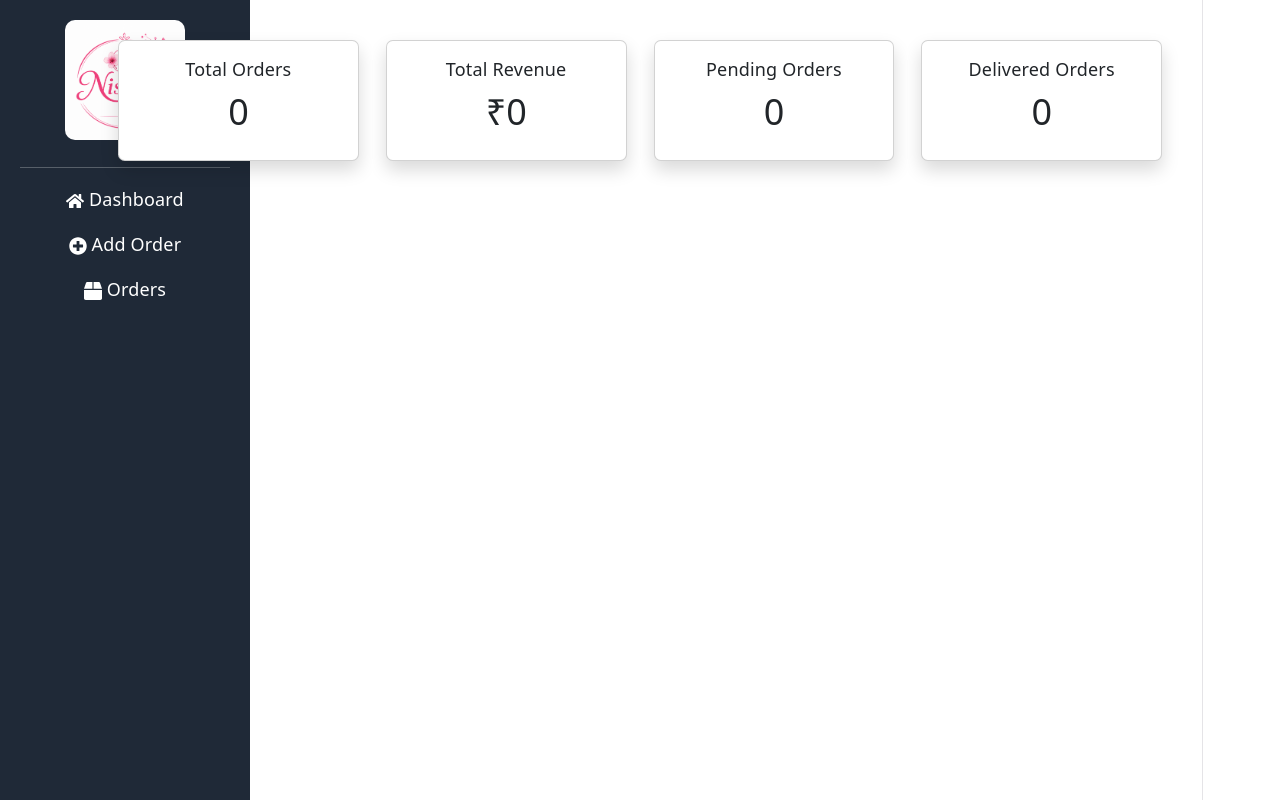
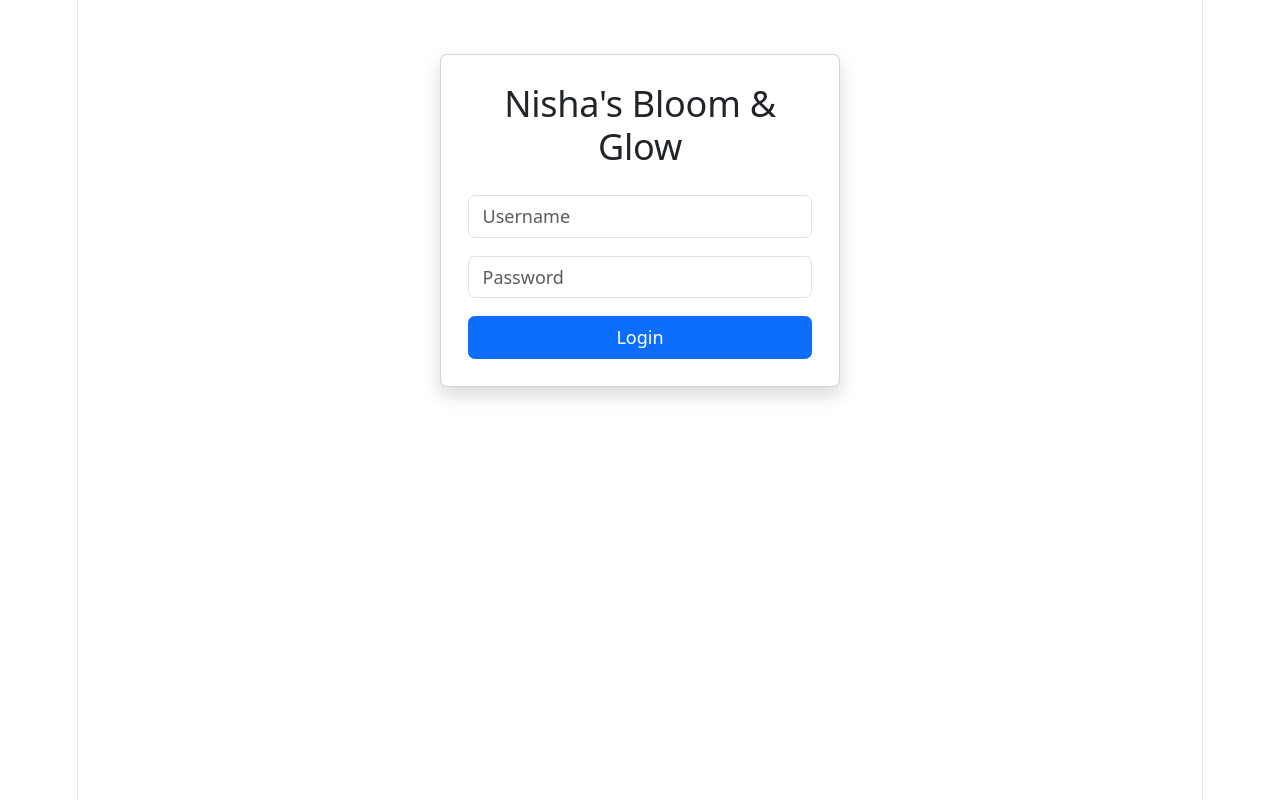
Before and after one commit to Arsathahamed/nisha-glow-pack, a React (Vite) app: page / in a window 1280 px wide. Built offline with nearby package versions, Linux system fonts and the light colour scheme; no server answers; the database is empty.

Commit message:
Added login page

```diff
--- a/src/App.jsx
+++ b/src/App.jsx
@@ -1,6 +1,6 @@
 import { BrowserRouter, Routes, Route } from "react-router-dom";
 import { useState } from "react";
-
+import Login from "./pages/Login";
 import Sidebar from "./components/Sidebar";
 
 import Dashboard from "./pages/Dashboard";
@@ -9,12 +9,22 @@ import Orders from "./pages/Orders";
 
 function App() {
 
+const [isLoggedIn, setIsLoggedIn] = useState(
+  localStorage.getItem("loggedIn") === "true"
+);
+
   const [editingOrder, setEditingOrder] =
     useState(null);
 
   const [refreshDashboard, setRefreshDashboard] =
     useState(0);
-
+if (!isLoggedIn) {
+  return (
+    <Login
+      setIsLoggedIn={setIsLoggedIn}
+    />
+  );
+}
   return (
     <BrowserRouter>
 
--- a/src/components/Sidebar.jsx
+++ b/src/components/Sidebar.jsx
@@ -21,7 +21,7 @@ function Sidebar() {
         top: 0
       }}
     >
-     <div className="text-center mb-4">
+     <div className="mb-4">
   <img
     src={logo}
     alt="Nisha's"
@@ -66,7 +66,15 @@ function Sidebar() {
         >
           <FaBox /> Orders
         </Link>
-
+            <button
+            className="btn btn-danger w-100 mt-5"
+            onClick={() => {
+                localStorage.removeItem("loggedIn");
+                window.location.reload();
+            }}
+            >
+            Logout
+            </button>
       </div>
     </div>
   );
--- /dev/null
+++ b/src/pages/Login.jsx
@@ -0,0 +1,64 @@
+import { useState } from "react";
+
+function Login({ setIsLoggedIn }) {
+  const [username, setUsername] = useState("");
+  const [password, setPassword] = useState("");
+
+  const login = (e) => {
+    e.preventDefault();
+
+    if (
+      username === "admin" &&
+      password === "Nisha@123"
+    ) {
+      localStorage.setItem("loggedIn", "true");
+      setIsLoggedIn(true);
+    } else {
+      alert("Invalid Login");
+    }
+  };
+
+  return (
+    <div className="container mt-5">
+      <div
+        className="card p-4 shadow mx-auto"
+        style={{ maxWidth: "400px" }}
+      >
+        <h2 className="mb-4">
+          Nisha's Bloom & Glow
+        </h2>
+
+        <form onSubmit={login}>
+          <input
+            type="text"
+            className="form-control mb-3"
+            placeholder="Username"
+            value={username}
+            onChange={(e) =>
+              setUsername(e.target.value)
+            }
+          />
+
+          <input
+            type="password"
+            className="form-control mb-3"
+            placeholder="Password"
+            value={password}
+            onChange={(e) =>
+              setPassword(e.target.value)
+            }
+          />
+
+          <button
+            className="btn btn-primary w-100"
+            type="submit"
+          >
+            Login
+          </button>
+        </form>
+      </div>
+    </div>
+  );
+}
+
+export default Login;
```
